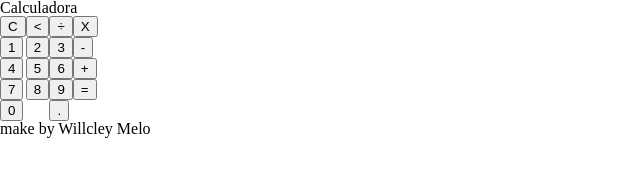
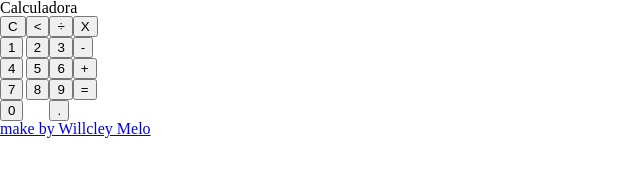
Before and after one commit to Willcley/calculadora, a plain HTML site: page index.html in a window 1280 px wide. Shown: the whole page, without its empty margins (0-640 px from the left). Drawn offline with Linux system fonts and the light colour scheme.

Commit message:
Adicionado: link para o perfil Github

```diff
--- a/index.html
+++ b/index.html
@@ -55,7 +55,7 @@
         </section>
     </main>
     <footer>
-        <p><cite>make by Willcley Melo</cite></p>
+        <a href="https://github.com/Willcley" target="_blank">make by Willcley Melo</a>
     </footer>
 </body>
 </html>
```
